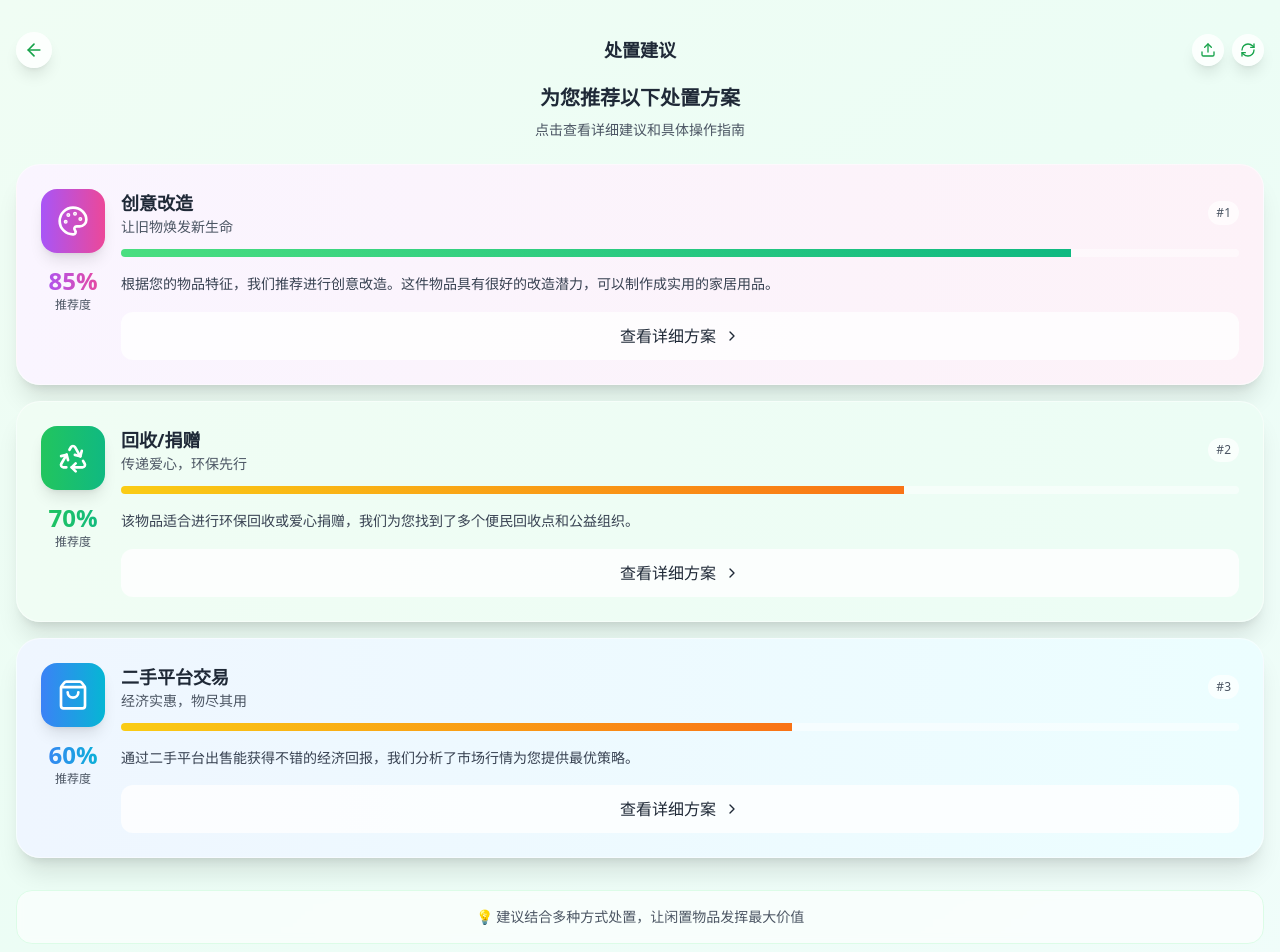
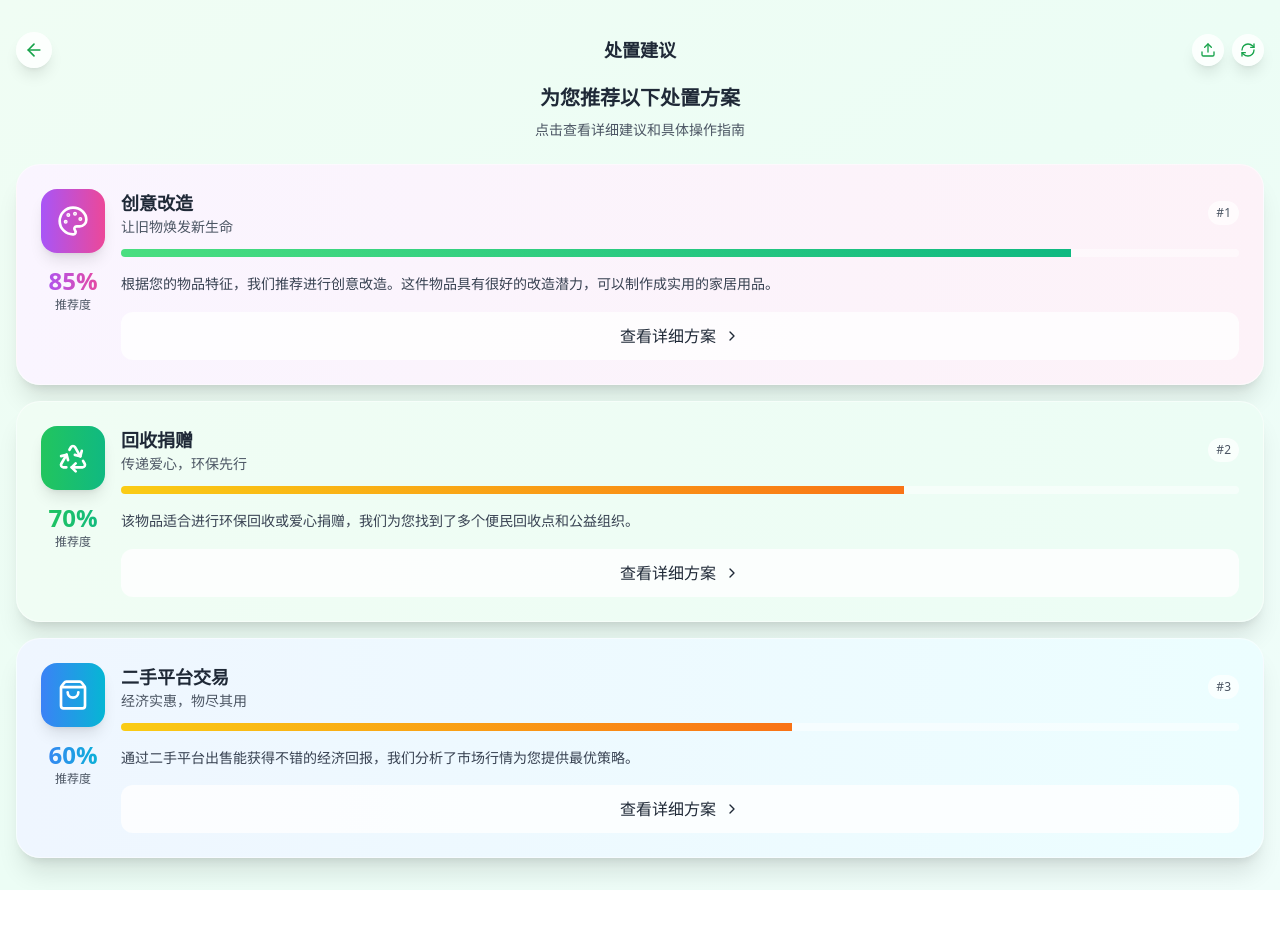
Before and after one commit to CEOYulinZhu/rewise-webapp-frontend, a React (Vite) app: page /overview in a window 1280 px wide. Shown: the top 952 px of the page. After the commit the page ends 890 px from the top, so only its background shows below. Built offline with nearby package versions, Linux system fonts and the light colour scheme.

Commit message:
删除底部提示模块，修改回收捐赠模块标题

```diff
--- a/src/pages/Overview.tsx
+++ b/src/pages/Overview.tsx
@@ -27,7 +27,7 @@ const Overview: React.FC = () => {
         },
         {
             id: 'recycle',
-            title: '回收/捐赠',
+            title: '回收捐赠',
             subtitle: '传递爱心，环保先行',
             percentage: 70,
             description: '该物品适合进行环保回收或爱心捐赠，我们为您找到了多个便民回收点和公益组织。',
@@ -105,19 +105,27 @@ const Overview: React.FC = () => {
             </div>
 
             {/* 物品信息预览 */}
-            {image && (
+            {(image || description) && (
                 <div className="mx-4 mb-6">
                     <div className="bg-white/80 backdrop-blur-sm rounded-2xl p-4 shadow-lg border border-green-100">
                         <div className="flex items-center space-x-4">
-                            <img
-                                src={image}
-                                alt="上传的物品"
-                                className="w-16 h-16 object-cover rounded-xl shadow-md"
-                            />
+                            {image ? (
+                                <img
+                                    src={image}
+                                    alt="上传的物品"
+                                    className="w-16 h-16 object-cover rounded-xl shadow-md"
+                                />
+                            ) : (
+                                <div className="w-16 h-16 bg-gradient-to-r from-blue-400 to-indigo-500 rounded-xl shadow-md flex items-center justify-center">
+                                    <svg className="w-8 h-8 text-white" fill="none" stroke="currentColor" viewBox="0 0 24 24">
+                                        <path strokeLinecap="round" strokeLinejoin="round" strokeWidth={2} d="M9 12h6m-6 4h6m2 5H7a2 2 0 01-2-2V5a2 2 0 012-2h5.586a1 1 0 01.707.293l5.414 5.414a1 1 0 01.293.707V19a2 2 0 01-2 2z" />
+                                    </svg>
+                                </div>
+                            )}
                             <div className="flex-1">
                                 <h3 className="font-semibold text-gray-800 mb-1">您的物品</h3>
                                 <p className="text-sm text-gray-600 line-clamp-2">
-                                    {description || '暂无描述'}
+                                    {description || '基于文字描述的物品'}
                                 </p>
                             </div>
                         </div>
@@ -204,15 +212,6 @@ const Overview: React.FC = () => {
                     );
                 })}
             </div>
-
-            {/* 底部提示 */}
-            <div className="px-4 pb-8">
-                <div className="bg-white/60 backdrop-blur-sm rounded-2xl p-4 text-center border border-green-100">
-                    <p className="text-sm text-gray-600">
-                        💡 建议结合多种方式处置，让闲置物品发挥最大价值
-                    </p>
-                </div>
-            </div>
         </div>
     );
 };
```
